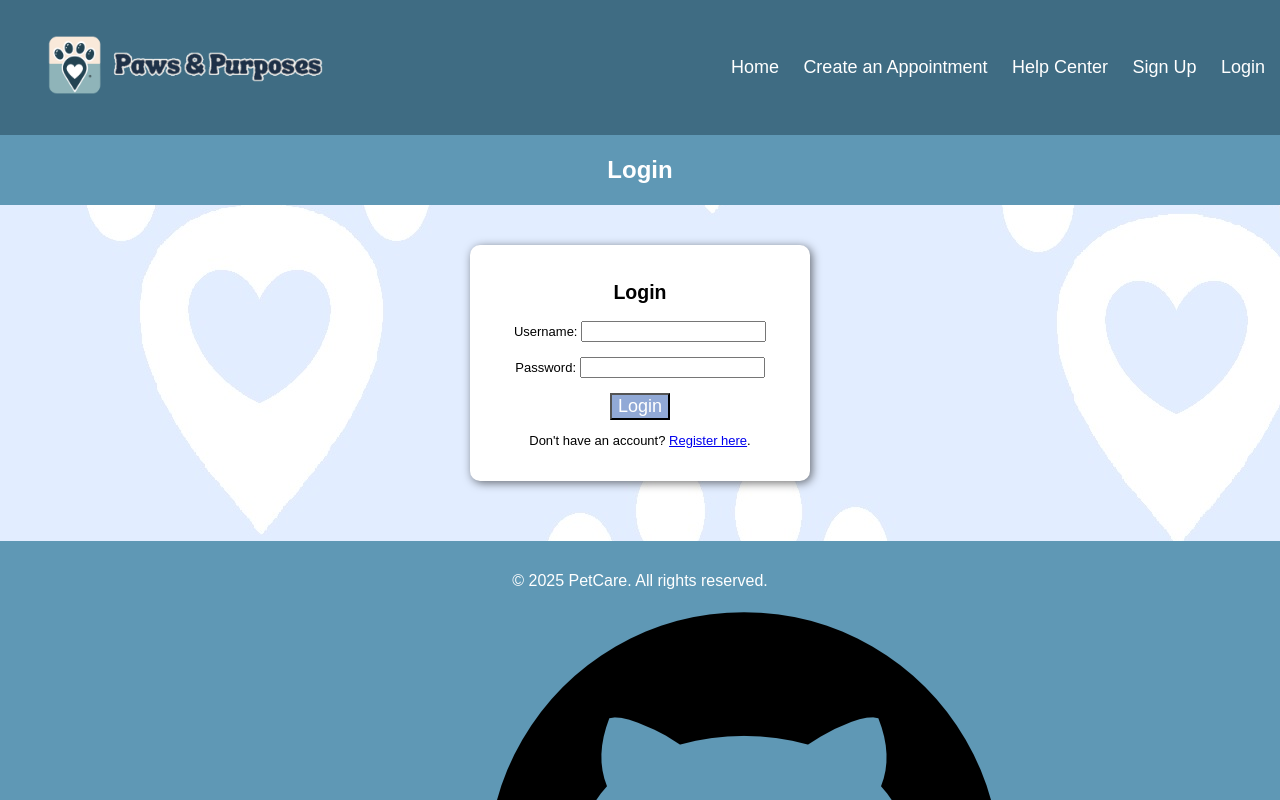
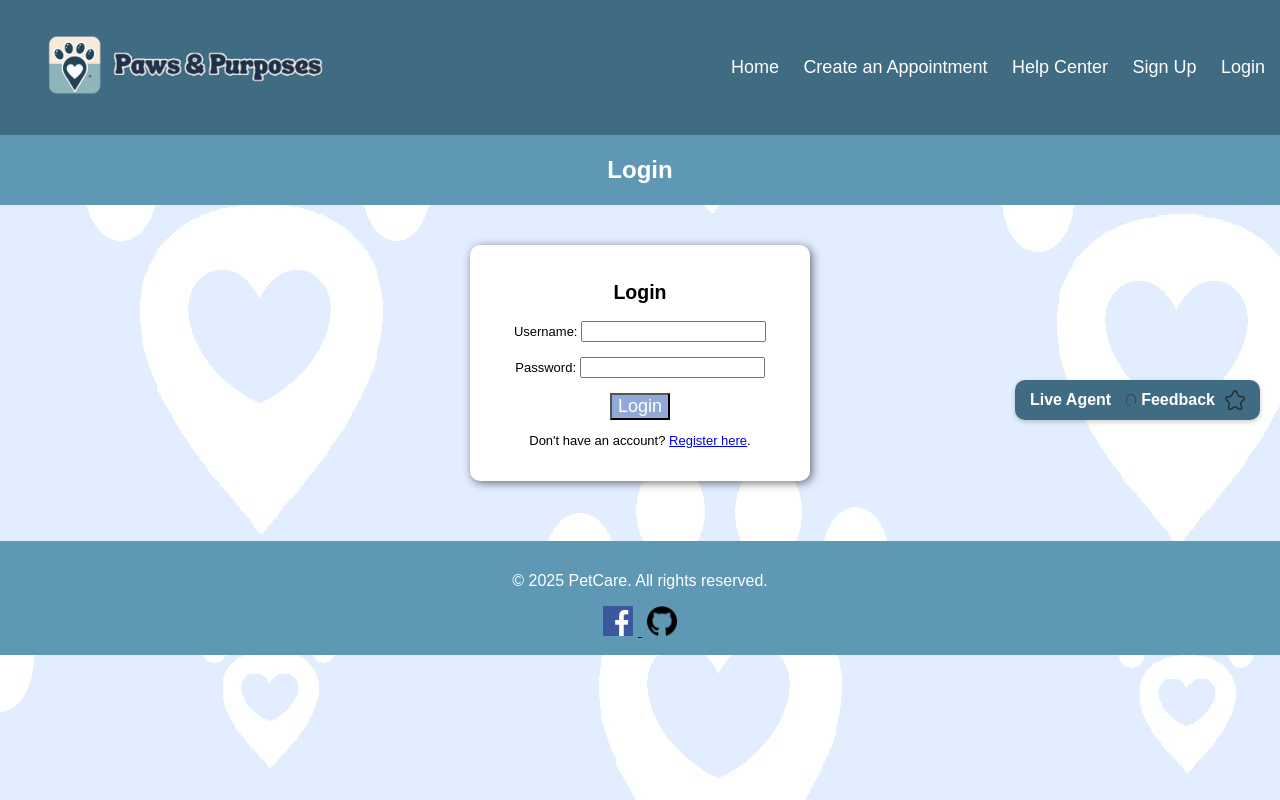
Before and after one commit to meltalizard/TechnoG6, a website: page Documents/login.html in a window 1280 px wide. Shown: the top 800 px of the page. Drawn offline with Linux system fonts and the light colour scheme.

Commit message:
logo fix

```diff
--- a/Documents/login.css
+++ b/Documents/login.css
@@ -67,3 +67,50 @@ body {
     padding: 15px;
     margin-top: 20px;
 }
+
+/* ✅ Social media icons in footer */
+.fb-logo {
+    width: 30px;
+    height: 30px;
+    margin: 0 5px;
+    transition: transform 0.3s ease;
+}
+.fb-logo:hover {
+    transform: scale(1.2);
+}
+
+/* ✅ Side elements container styling */
+.side-elements {
+    position: fixed;
+    right: 20px;
+    top: 50%;
+    transform: translateY(-50%);
+    display: flex;
+    flex-direction: column;
+    gap: 15px;
+    z-index: 100;
+}
+.side-element {
+    background-color: #3F6C83;
+    color: white;
+    padding: 10px 15px;
+    border-radius: 10px;
+    display: flex;
+    align-items: center;
+    box-shadow: 0 2px 5px rgba(0, 0, 0, 0.2);
+    cursor: pointer;
+    transition: all 0.3s ease;
+}
+.side-element:hover {
+    background-color: #5F98B5;
+    transform: translateX(-5px);
+}
+.side-element img {
+    width: 20px;
+    height: 20px;
+    margin-left: 10px;
+}
+.side-element p {
+    margin: 0;
+    font-weight: bold;
+}
```
